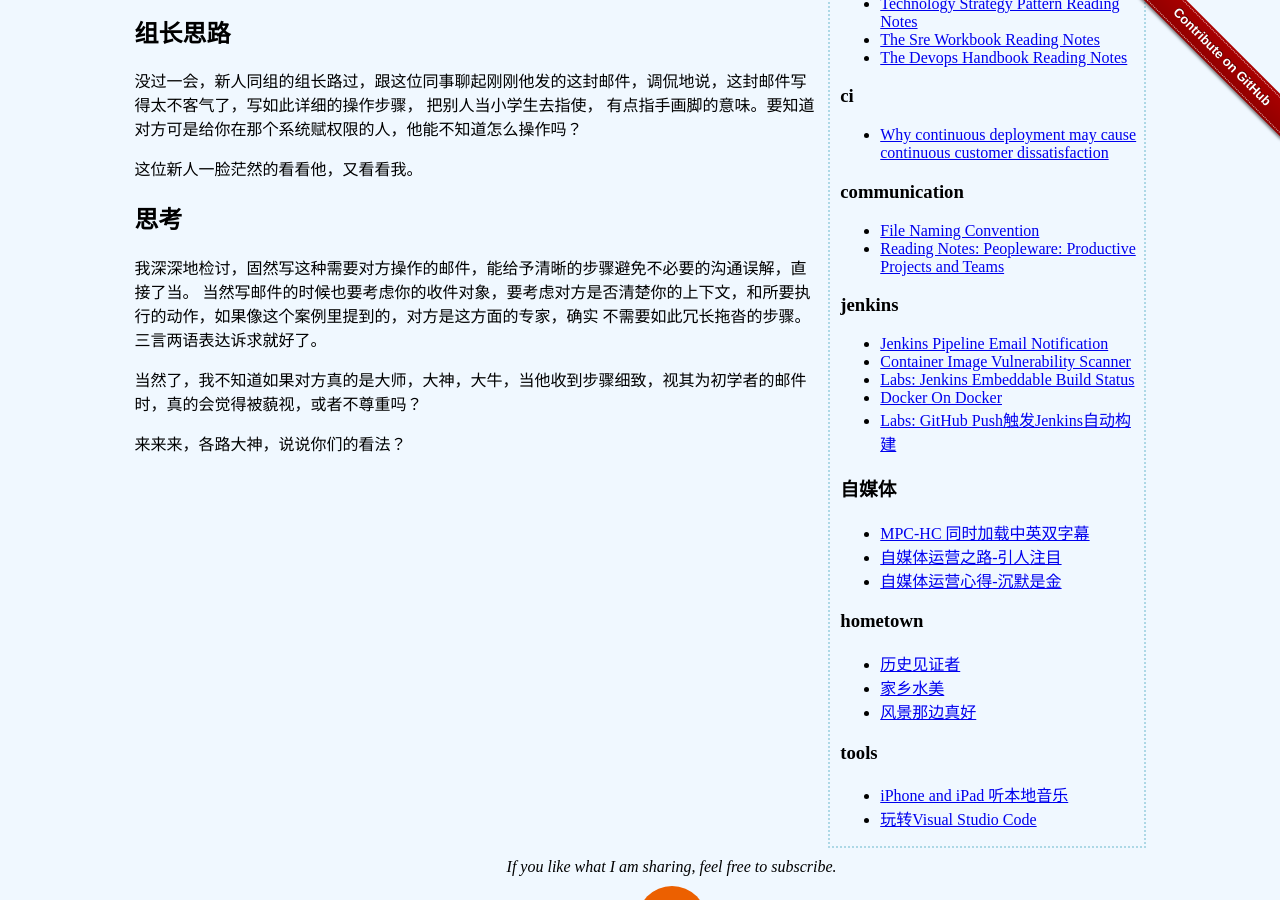
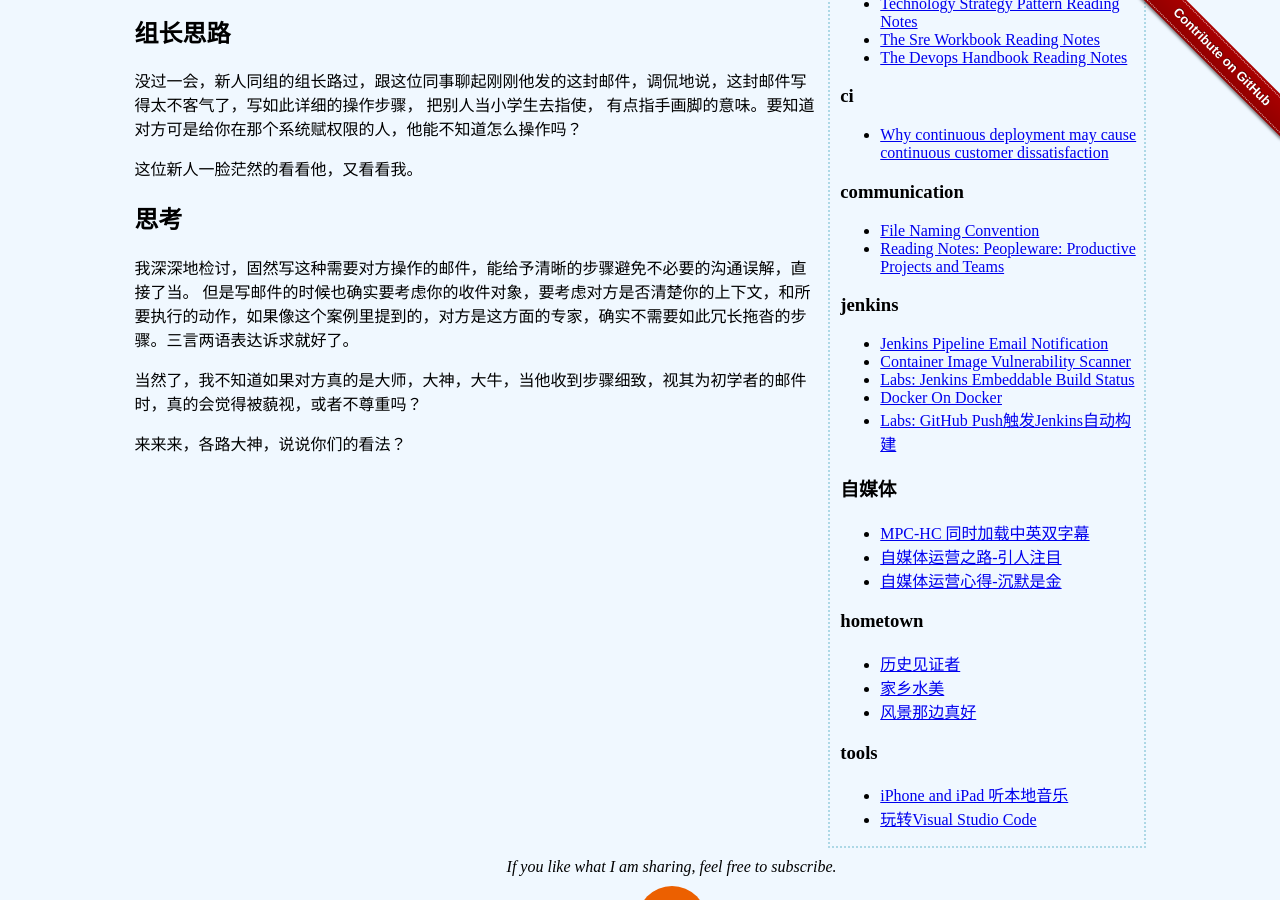
Before and after one commit to liuning0820/liuning0820.github.io, a Jekyll site: the page built from _posts/2020-03-30-一封邮件的思考.md, in a window 1280 px wide and 900 px high, scrolled down 566 px. Built offline with Jekyll 4.4.1, drawn with Linux system fonts in a browser that asks for light colours.

Commit message:
update a bit

```diff
--- a/_posts/2020-03-30-一封邮件的思考.md
+++ b/_posts/2020-03-30-一封邮件的思考.md
@@ -39,8 +39,7 @@ title: 一封邮件的思考
 ## 思考
 
 我深深地检讨，固然写这种需要对方操作的邮件，能给予清晰的步骤避免不必要的沟通误解，直接了当。
-当然写邮件的时候也要考虑你的收件对象，要考虑对方是否清楚你的上下文，和所要执行的动作，如果像这个案例里提到的，对方是这方面的专家，确实
-不需要如此冗长拖沓的步骤。三言两语表达诉求就好了。
+但是写邮件的时候也确实要考虑你的收件对象，要考虑对方是否清楚你的上下文，和所要执行的动作，如果像这个案例里提到的，对方是这方面的专家，确实不需要如此冗长拖沓的步骤。三言两语表达诉求就好了。
 
 当然了，我不知道如果对方真的是大师，大神，大牛，当他收到步骤细致，视其为初学者的邮件时，真的会觉得被藐视，或者不尊重吗？
 
```
